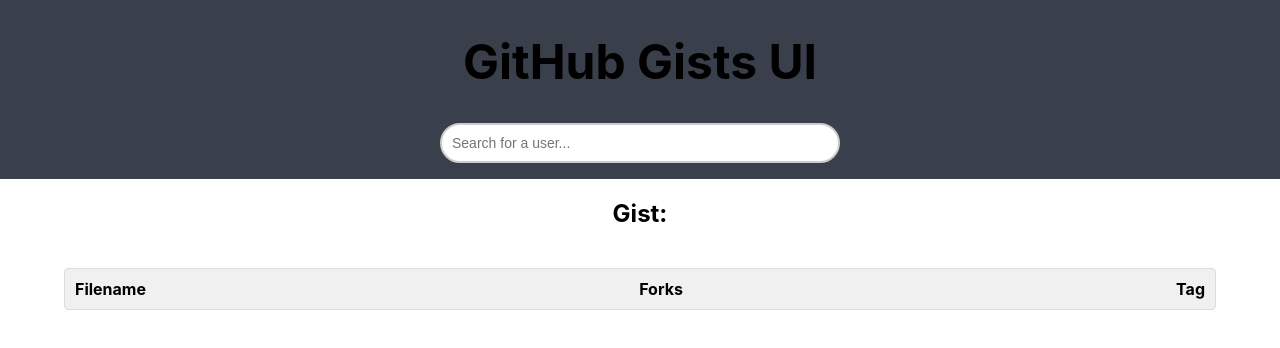
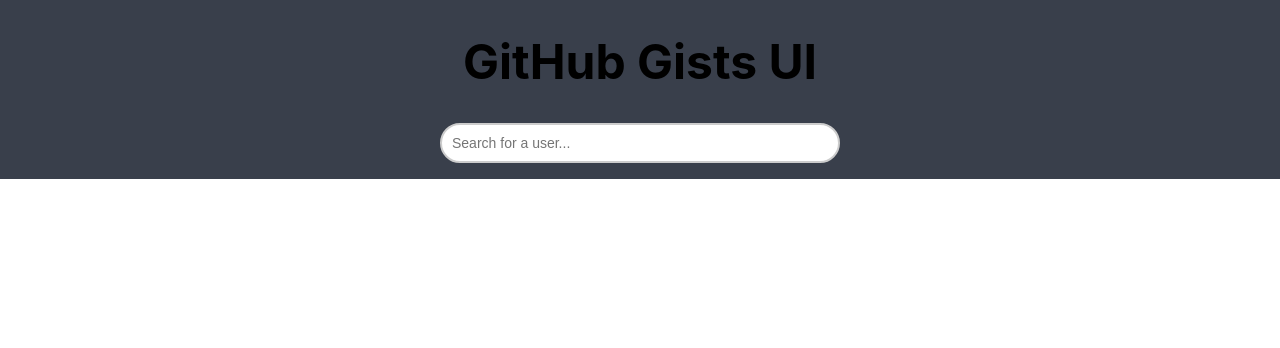
Before and after one commit to tontonel/githubGistUI, a React (Create React App) app: page / in a window 1280 px wide. Shown: the top 348 px of the page. Built offline with nearby package versions, Linux system fonts and the light colour scheme.

Commit message:
added some fiexes for searchbar and gists grid

```diff
--- a/src/components/SearchBar.jsx
+++ b/src/components/SearchBar.jsx
@@ -3,13 +3,12 @@
 const SearchBar = (props) => {
 
     const inputRef = useRef(null);
-
     const optionRef = useRef(null);
-
     const [showOptions, setShowOptions] = useState(false);
 
     const handleOptionClick = (option) => {
         inputRef.current.value = '';
+        setShowOptions(false);
         props.handleOptionClick(option);
     }
 
@@ -35,7 +34,6 @@
             placeholder="Search for a user..."
             onChange={props.debouncedSearch}
             onFocus={() => setShowOptions(true)}
-
         />
         { showOptions &&
             <ul
--- a/src/view/HomePage.jsx
+++ b/src/view/HomePage.jsx
@@ -33,17 +33,10 @@
     }
 
     const handleRowClick = (file) => {
-        console.log(file);
         setFile(file);
     }
 
     useEffect(() => {
-        console.log(userGists);
-    }, [userGists]);
-
-    useEffect(() => {
-        console.log(selectedGist);
-        console.log("selected gist");
         setUserGists([]);
     }, [selectedGist]);
 
@@ -59,10 +52,10 @@
                     handleOptionClick={handleOptionClick}
                 />
             </header>
-            <GistContainer
+            {selectedGist.id !== undefined && <GistContainer
                 gist={selectedGist}
                 handleRowClick={handleRowClick}
-            />
+            />}
             <ContentModal show={file !== ""} onClose={() => setFile("")}>
                 <iframe
                     title={`gist-${selectedGist.id}`}
```
